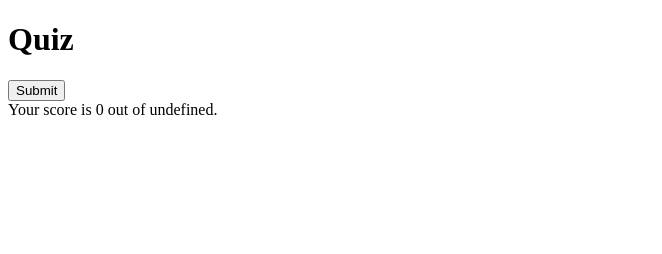
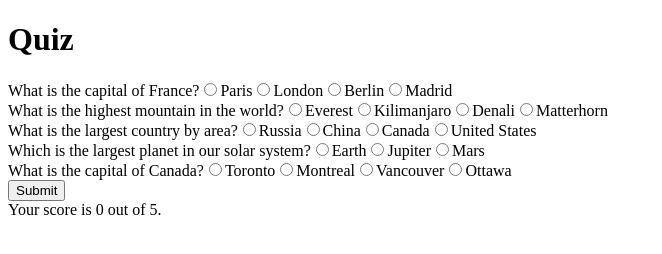
Before and after one commit to acciojob/quiz-with-session-Kumar9525, a website: page main.html in a window 1280 px wide. Both pictures are taken after a click on the button "Submit". Shown: the whole page, without its empty margins (0-662 px from the left). Drawn offline with Linux system fonts and the light colour scheme.

Commit message:
created a submission

```diff
--- a/script.js
+++ b/script.js
@@ -1,29 +1,57 @@
-// script.js
+  const questions = [
+    {
+      question: "What is the capital of France?",
+      choices: ["Paris", "London", "Berlin", "Madrid"],
+      answer: "Paris",
+    },
+    {
+      question: "What is the highest mountain in the world?",
+      choices: ["Everest", "Kilimanjaro", "Denali", "Matterhorn"],
+      answer: "Everest",
+    },
+    {
+      question: "What is the largest country by area?",
+      choices: ["Russia", "China", "Canada", "United States"],
+      answer: "Russia",
+    },
+    {
+      question: "Which is the largest planet in our solar system?",
+      choices: ["Earth", "Jupiter", "Mars"],
+      answer: "Jupiter",
+    },
+    {
+      question: "What is the capital of Canada?",
+      choices: ["Toronto", "Montreal", "Vancouver", "Ottawa"],
+      answer: "Ottawa",
+    },
+  ];
 
-// Retrieve progress from session storage or initialize to an empty array
-let userAnswers = JSON.parse(sessionStorage.getItem('progress')) || [];
+  const submitButton = document.getElementById("submit");
+  const questionsElement = document.getElementById("questions");
+
+  // Get the saved progress from session storage
+  const savedProgress = JSON.parse(sessionStorage.getItem("progress"));
+  // Submit the quiz and show the score
+  submitButton.addEventListener("click", showScore);
+
+  // If there is saved progress, use it. Otherwise, start from the beginning.
+  let userAnswers = savedProgress ? savedProgress : [];
 
   // Display the quiz questions and choices
   function renderQuestions() {
-  const questionsElement = document.getElementById('questions');
     for (let i = 0; i < questions.length; i++) {
       const question = questions[i];
-    const questionElement = document.createElement('div');
+      const questionElement = document.createElement("div");
       const questionText = document.createTextNode(question.question);
       questionElement.appendChild(questionText);
       for (let j = 0; j < question.choices.length; j++) {
         const choice = question.choices[j];
-      const choiceElement = document.createElement('input');
-      choiceElement.setAttribute('type', 'radio');
-      choiceElement.setAttribute('name', `question-${i}`);
-      choiceElement.setAttribute('value', choice);
-      choiceElement.addEventListener('change', function() {
-        // Save selected answer to userAnswers array
-        userAnswers[i] = choice;
-        sessionStorage.setItem('progress', JSON.stringify(userAnswers));
-      });
+        const choiceElement = document.createElement("input");
+        choiceElement.setAttribute("type", "radio");
+        choiceElement.setAttribute("name", `question-${i}`);
+        choiceElement.setAttribute("value", choice);
         if (userAnswers[i] === choice) {
-        choiceElement.setAttribute('checked', true);
+          choiceElement.setAttribute("checked", true);
         }
         const choiceText = document.createTextNode(choice);
         questionElement.appendChild(choiceElement);
@@ -32,21 +60,119 @@ function renderQuestions() {
       questionsElement.appendChild(questionElement);
     }
   }
-renderQuestions();
 
-// Add event listener for submit button
-document.getElementById('submit').addEventListener('click', function() {
-  // Calculate score
+  // Save the user's answer when they select a choice
+  function saveAnswers() {
+    const choiceElements = document.querySelectorAll("input[type=radio]");
+    for (let i = 0; i < choiceElements.length; i++) {
+      const choiceElement = choiceElements[i];
+      choiceElement.addEventListener("change", function (event) {
+        const answer = event.target.value;
+        userAnswers[parseInt(event.target.name.split("-")[1], 10)] = answer;
+        sessionStorage.setItem("progress", JSON.stringify(userAnswers));
+      });
+    }
+  }
+
+  function showScore() {
     let score = 0;
     for (let i = 0; i < questions.length; i++) {
-    if (userAnswers[i] === questions[i].answer) {
+      const question = questions[i];
+      const userAnswer = userAnswers[i];
+      if (userAnswer === question.answer) {
         score++;
       }
+
+
+// const questions = [
+//   {
+//     question: "What is the capital of France?",
+//     choices: ["Paris", "London", "Berlin", "Madrid"],
+//     answer: "Paris",
+//   },
+//   {
+//     question: "What is the highest mountain in the world?",
+//     choices: ["Everest", "Kilimanjaro", "Denali", "Matterhorn"],
+//     answer: "Everest",
+//   },
+//   {
+//     question: "What is the largest country by area?",
+//     choices: ["Russia", "China", "Canada", "United States"],
+//     answer: "Russia",
+//   },
+//   {
+//     question: "Which is the largest planet in our solar system?",
+//     choices: ["Earth", "Jupiter", "Mars"],
+//     answer: "Jupiter",
+//   },
+//   {
+//     question: "What is the capital of Canada?",
+//     choices: ["Toronto", "Montreal", "Vancouver", "Ottawa"],
+//     answer: "Ottawa",
+//   },
+// ];
+
+// const submitButton = document.getElementById("submit");
+// const questionsElement = document.getElementById("questions");
+
+// // Get the saved progress from session storage
+// const savedProgress = JSON.parse(sessionStorage.getItem("progress"));
+// // Submit the quiz and show the score
+// submitButton.addEventListener("click", showScore);
+
+// // If there is saved progress, use it. Otherwise, start from the beginning.
+// let userAnswers = savedProgress ? savedProgress : [];
+
+// // Display the quiz questions and choices
+// function renderQuestions() {
+//   for (let i = 0; i < questions.length; i++) {
+//     const question = questions[i];
+//     const questionElement = document.createElement("div");
+//     const questionText = document.createTextNode(question.question);
+//     questionElement.appendChild(questionText);
+//     for (let j = 0; j < question.choices.length; j++) {
+//       const choice = question.choices[j];
+//       const choiceElement = document.createElement("input");
+//       choiceElement.setAttribute("type", "radio");
+//       choiceElement.setAttribute("name", `question-${i}`);
+//       choiceElement.setAttribute("value", choice);
+//       if (userAnswers[i] === choice) {
+//         choiceElement.setAttribute("checked", true);
+//       }
+//       const choiceText = document.createTextNode(choice);
+//       questionElement.appendChild(choiceElement);
+//       questionElement.appendChild(choiceText);
+//     }
+//     questionsElement.appendChild(questionElement);
+//   }
+// }
+
+// // Save the user's answer when they select a choice
+// function saveAnswers() {
+//   const choiceElements = document.querySelectorAll("input[type=radio]");
+//   for (let i = 0; i < choiceElements.length; i++) {
+//     const choiceElement = choiceElements[i];
+//     choiceElement.addEventListener("change", function (event) {
+//       const answer = event.target.value;
+//       userAnswers[parseInt(event.target.name.split("-")[1], 10)] = answer;
+//       sessionStorage.setItem("progress", JSON.stringify(userAnswers));
+//     });
+//   }
+// }
+
+// function showScore() {
+//   let score = 0;
+//   for (let i = 0; i < questions.length; i++) {
+//     const question = questions[i];
+//     const userAnswer = userAnswers[i];
+//     if (userAnswer === question.answer) {
+//       score++;
+//     }
   }
-  // Display score
-  const scoreElement = document.getElementById('score');
-  scoreElement.textContent = `Your score is ${score} out of ${questions.length}.`;
+  localStorage.setItem("score", score);
+  const scoreElement = document.getElementById("score");
+  scoreElement.innerText = `Your score is ${score} out of ${questions.length}.`;
+}
 
-  // Store score in local storage
-  localStorage.setItem('score', score);
-});
+renderQuestions();
+saveAnswers();
```
Also changed, not shown: main.html (line endings or trailing spaces). Lines whose indentation alone changed are shown as unchanged.
